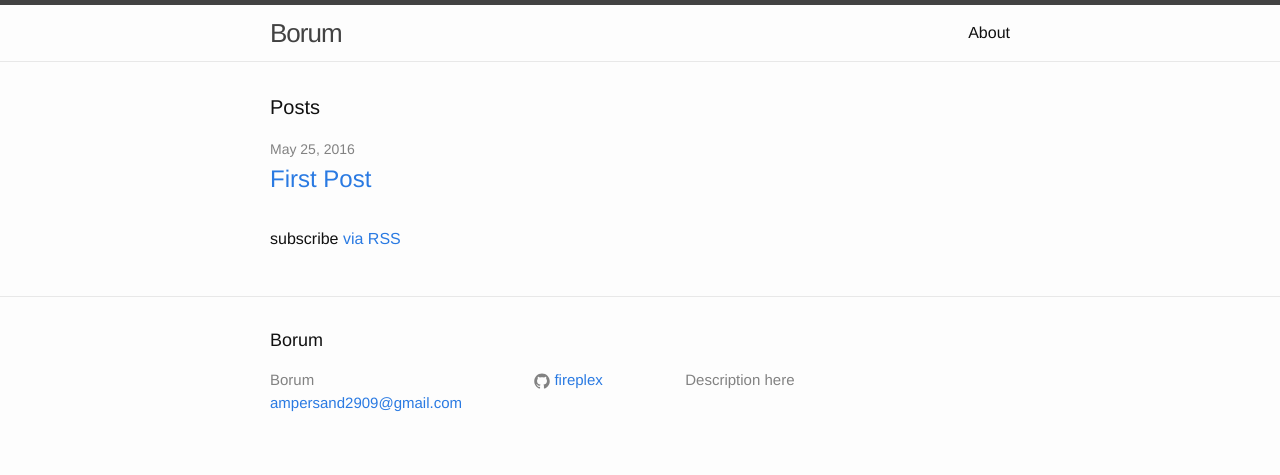
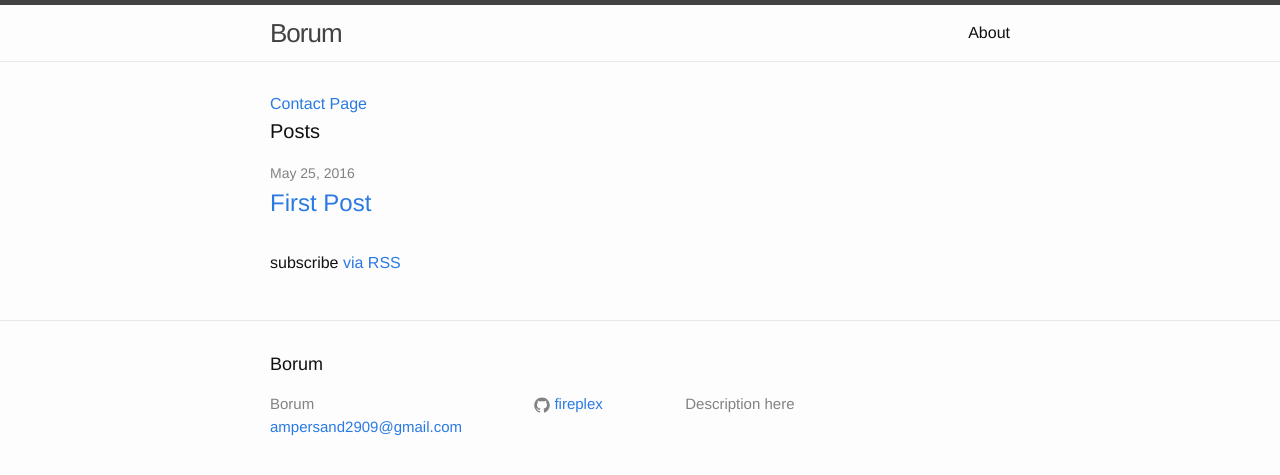
Before and after one commit to slothgamez/fireplex.github.io, a Jekyll site: the page built from index.html, in a window 1280 px wide. Shown: the top 475 px of the page. Built offline with Jekyll 4.4.1, drawn with Linux system fonts in a browser that asks for light colours.

Commit message:
Update index.html

```diff
--- a/index.html
+++ b/index.html
@@ -3,6 +3,7 @@ layout: default
 ---
 
 <div class="home">
+  <a href="contact.html">Contact Page</a>
 
   <h1 class="page-heading">Posts</h1>
 
```
